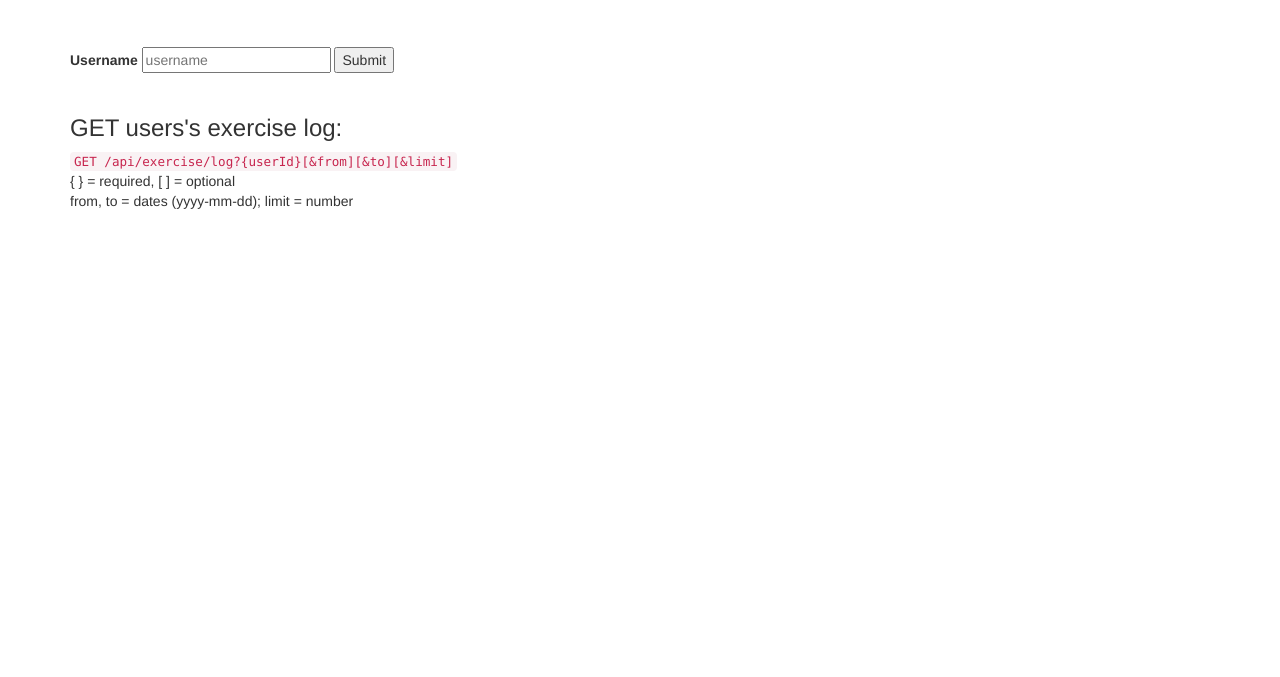
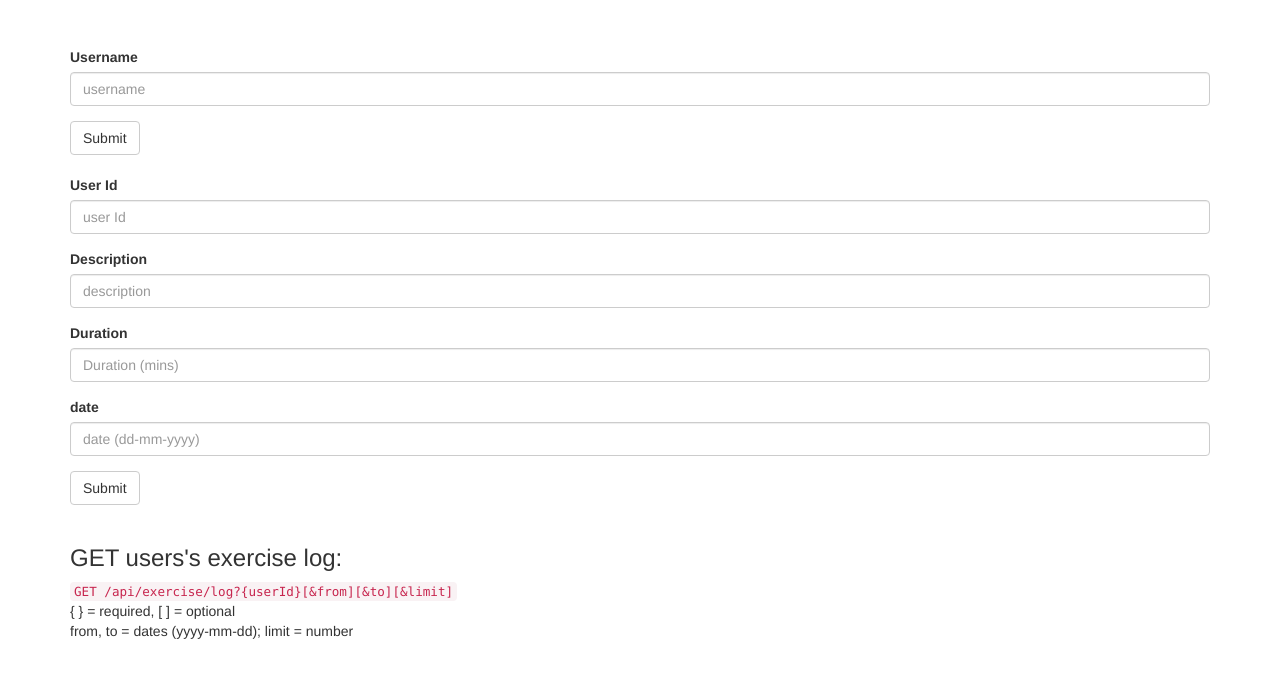
Before and after one commit to bexis13/Exercise-Tracker, a website: page public/index.html in a window 1280 px wide. Shown: the part 63-740 px from the top of the page. Drawn offline with nearby package versions, Linux system fonts and the light colour scheme.

Commit message:
add form for adding exercises

```diff
--- a/public/index.html
+++ b/public/index.html
@@ -8,15 +8,46 @@
         <div class="container">
             <h1>Exercise Tracker</h1><br>
 
-            <div id="form1">
+            <div id="newUserForm">
                 <h2> </h2>
                 <h4></h4>
                 <form action="/api/exercise/new-user"
                 method="post">
-                    <label for="username">Username</label>
-                    <input type="text" name="username"
-                    placeholder="username"/>
-                    <input type="submit" value="Submit">
+                    <div class="form-group">
+                        <label for="username">Username</label>
+                        <input type="text" class="form-control" name="username"
+                        placeholder="username"/>
+                    </div>
+                    <input type="submit" class="btn btn-default" value="Submit">
+                </form>
+            </div>
+
+            <div id="addExerciseForm">
+                <h2> </h2>
+                <h4></h4>
+                <form action="/api/exercise/add"
+                method="post">
+                    <div class="form-group">
+                        <label for="userId">User Id</label>
+                        <input type="text" class="form-control" name="userId"
+                        placeholder="user Id"/>
+                    </div>
+                    <div class="form-group">
+                        <label for="description"> Description</label>
+                        <input type="text" class="form-control" name="description"
+                        placeholder="description"/>
+                    </div>
+                    <div class="form-group">
+                        <label for="duration"> Duration</label>
+                        <input type="text" class="form-control" name="duration"
+                        placeholder="Duration (mins)"/>
+                    </div>
+                    <div class="form-group">
+                        <label for="date"> date</label>
+                        <input type="text" class="form-control" name="date"
+                        placeholder="date (dd-mm-yyyy)"/>
+                    </div>
+                    <input type="submit" class="btn btn-default" value="Submit">
                 </form>
             </div>
 
```
